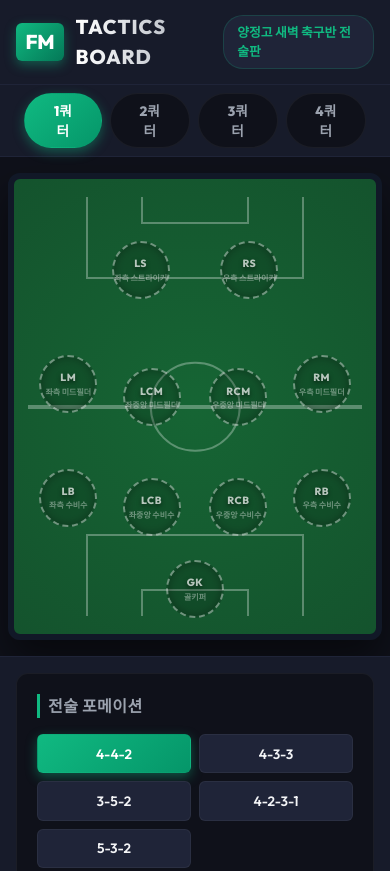
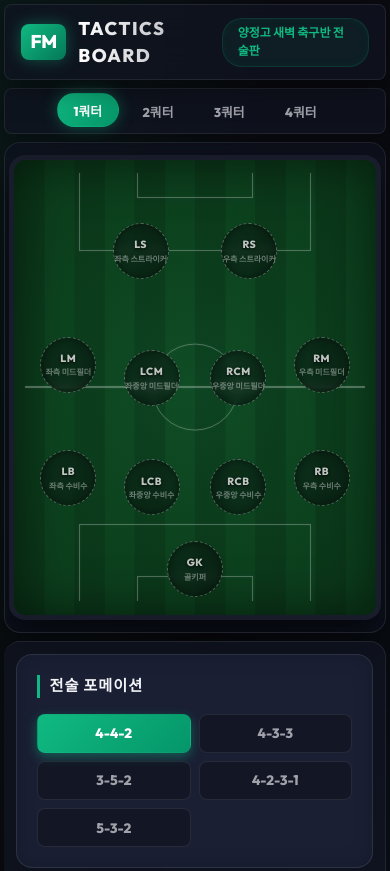
Before and after one commit to jawkimcoding/soccer, a plain HTML site: page index.html in a window 390 px wide. Shown: the top 871 px of the page. Drawn offline with Linux system fonts and the light colour scheme.

Commit message:
Design: Implement fancy visual upgrades including lawn stripe, glassmorphism panel, neon glow positions, and responsive micro-interactions

```diff
--- a/style.css
+++ b/style.css
@@ -1,29 +1,37 @@
 /* Variables & Design Tokens */
 :root {
-  --bg-primary: #0f111a;
-  --bg-secondary: #171b2a;
-  --bg-tertiary: #1f2438;
+  --bg-primary: #0a0b10;
+  --bg-secondary: rgba(17, 20, 34, 0.75);
+  --bg-tertiary: rgba(30, 35, 58, 0.85);
+  --border-light: rgba(255, 255, 255, 0.08);
+
   --text-primary: #f3f4f6;
-  --text-secondary: #9ca3af;
-  --text-muted: #6b7280;
+  --text-secondary: #a1a1aa;
+  --text-muted: #52525b;
 
-  --accent-color: #10b981; /* FM Green */
-  --accent-hover: #059669;
-  --accent-glow: rgba(16, 185, 129, 0.4);
+  /* Neon Lights */
+  --neon-green: #10b981;
+  --neon-green-glow: rgba(16, 185, 129, 0.4);
+  --neon-blue: #0ea5e9;
+  --neon-blue-glow: rgba(14, 165, 233, 0.4);
+  --neon-red: #f43f5e;
+  --neon-red-glow: rgba(244, 63, 94, 0.4);
+  --neon-yellow: #eab308;
+  --neon-yellow-glow: rgba(234, 179, 8, 0.4);
 
-  --pitch-green: #14532d;
-  --pitch-green-light: #166534;
-  --pitch-line: rgba(255, 255, 255, 0.3);
+  --pitch-green: #0b3a1a;
+  --pitch-green-light: #0f4d25;
+  --pitch-line: rgba(255, 255, 255, 0.25);
 
-  --danger-color: #ef4444;
-  --warning-color: #f59e0b;
+  --danger-color: #f43f5e;
+  --warning-color: #eab308;
   --info-color: #3b82f6;
 
-  --border-radius-sm: 6px;
-  --border-radius-md: 12px;
-  --border-radius-lg: 20px;
+  --border-radius-sm: 8px;
+  --border-radius-md: 16px;
+  --border-radius-lg: 24px;
 
-  --transition-smooth: all 0.3s cubic-bezier(0.4, 0, 0.2, 1);
+  --transition-smooth: all 0.4s cubic-bezier(0.16, 1, 0.3, 1);
 }
 
 /* Reset */
@@ -36,6 +44,9 @@
 body {
   font-family: 'Outfit', 'Noto Sans KR', sans-serif;
   background-color: var(--bg-primary);
+  background-image:
+    radial-gradient(at 0% 0%, rgba(16, 185, 129, 0.08) 0px, transparent 50%),
+    radial-gradient(at 100% 100%, rgba(14, 165, 233, 0.08) 0px, transparent 50%);
   color: var(--text-primary);
   line-height: 1.5;
   overflow-x: hidden;
@@ -49,6 +60,7 @@ body {
   height: 100vh;
   max-width: 1600px;
   margin: 0 auto;
+  padding: 0.5rem;
 }
 
 /* Header */
@@ -56,9 +68,13 @@ body {
   display: flex;
   justify-content: space-between;
   align-items: center;
-  padding: 0.8rem 2rem;
-  background-color: var(--bg-secondary);
-  border-bottom: 1px solid var(--bg-tertiary);
+  padding: 0.75rem 1.5rem;
+  background: var(--bg-secondary);
+  backdrop-filter: blur(20px);
+  border: 1px solid var(--border-light);
+  border-radius: var(--border-radius-md);
+  margin-bottom: 0.5rem;
+  box-shadow: 0 8px 32px rgba(0, 0, 0, 0.4);
   z-index: 10;
 }
 
@@ -69,51 +85,56 @@ body {
 }
 
 .logo-fm {
-  background: linear-gradient(135deg, #10b981, #047857);
+  background: linear-gradient(135deg, var(--neon-green), #047857);
   color: white;
   font-weight: 800;
-  font-size: 1.25rem;
+  font-size: 1.15rem;
   padding: 0.25rem 0.6rem;
   border-radius: var(--border-radius-sm);
   letter-spacing: -0.5px;
-  box-shadow: 0 4px 12px var(--accent-glow);
+  box-shadow: 0 0 15px var(--neon-green-glow);
 }
 
 .logo-title {
-  font-size: 1.25rem;
-  font-weight: 700;
-  letter-spacing: 1px;
+  font-size: 1.15rem;
+  font-weight: 800;
+  letter-spacing: 1.5px;
   background: linear-gradient(to right, #ffffff, var(--text-secondary));
   -webkit-background-clip: text;
   -webkit-text-fill-color: transparent;
 }
 
 .subtitle-area {
-  background-color: var(--bg-tertiary);
-  padding: 0.4rem 0.8rem;
+  background-color: rgba(16, 185, 129, 0.08);
+  padding: 0.35rem 0.9rem;
   border-radius: 20px;
-  font-size: 0.8rem;
-  font-weight: 600;
-  color: var(--accent-color);
-  border: 1px solid rgba(16, 185, 129, 0.2);
+  font-size: 0.75rem;
+  font-weight: 700;
+  color: var(--neon-green);
+  border: 1px solid rgba(16, 185, 129, 0.15);
+  box-shadow: inset 0 0 10px rgba(16, 185, 129, 0.05);
 }
 
 /* Quarter Tabs Bar */
 .quarter-tabs-bar {
   display: flex;
-  background-color: var(--bg-secondary);
-  border-bottom: 1px solid var(--bg-tertiary);
-  padding: 0.5rem 1.5rem;
-  gap: 0.5rem;
+  background: var(--bg-secondary);
+  backdrop-filter: blur(20px);
+  border: 1px solid var(--border-light);
+  border-radius: var(--border-radius-md);
+  padding: 0.4rem;
+  gap: 0.4rem;
   justify-content: center;
+  margin-bottom: 0.5rem;
+  box-shadow: 0 4px 20px rgba(0, 0, 0, 0.3);
   z-index: 9;
 }
 
 .quarter-btn {
-  background-color: var(--bg-primary);
-  border: 1px solid rgba(255, 255, 255, 0.05);
+  background: transparent;
+  border: 1px solid transparent;
   color: var(--text-secondary);
-  padding: 0.4rem 1.5rem;
+  padding: 0.4rem 1.75rem;
   font-family: inherit;
   font-size: 0.85rem;
   font-weight: 700;
@@ -124,33 +145,38 @@ body {
 
 .quarter-btn:hover {
   color: var(--text-primary);
-  border-color: rgba(255, 255, 255, 0.15);
-  background-color: var(--bg-tertiary);
+  background-color: rgba(255, 255, 255, 0.03);
 }
 
 .quarter-btn.active {
-  background: linear-gradient(135deg, var(--accent-color) 0%, var(--accent-hover) 100%);
+  background: linear-gradient(135deg, var(--neon-green) 0%, #059669 100%);
   color: white;
   border-color: transparent;
-  box-shadow: 0 4px 12px var(--accent-glow);
+  box-shadow: 0 0 15px var(--neon-green-glow);
+  transform: translateY(-1px);
 }
 
 /* Main Workspace */
 .main-content {
   display: flex;
   flex: 1;
+  gap: 0.5rem;
   overflow: hidden;
-  height: calc(100vh - 115px); /* Adjusted for header + tabs bar */
+  height: calc(100vh - 145px);
 }
 
 /* Pitch Section (Left) */
 .pitch-section {
-  flex: 1.4;
-  background-color: var(--bg-primary);
+  flex: 1.5;
+  background: var(--bg-secondary);
+  backdrop-filter: blur(20px);
+  border: 1px solid var(--border-light);
+  border-radius: var(--border-radius-lg);
+  box-shadow: 0 20px 50px rgba(0, 0, 0, 0.5);
   display: flex;
   justify-content: center;
   align-items: center;
-  padding: 1.5rem;
+  padding: 1.25rem;
   overflow: hidden;
 }
 
@@ -160,32 +186,40 @@ body {
   max-width: 680px;
   max-height: 850px;
   aspect-ratio: 4 / 5;
-  background: radial-gradient(circle, var(--pitch-green-light) 0%, var(--pitch-green) 100%);
-  border: 6px solid #111827;
+
+  /* Grass Stripe Pattern: Overlaying dark linear gradient on base green */
+  background-color: var(--pitch-green);
+  background-image:
+    linear-gradient(to right, rgba(0, 0, 0, 0.12) 50%, transparent 50%),
+    radial-gradient(circle at center, var(--pitch-green-light) 0%, var(--pitch-green) 100%);
+  background-size: 16.66% 100%, 100% 100%; /* Creates 12 distinct stripes (6 repeats of 2 stripes) */
+
+  border: 5px solid #181c2b;
   border-radius: var(--border-radius-md);
-  box-shadow: 0 20px 40px rgba(0, 0, 0, 0.5);
+  box-shadow: 0 15px 35px rgba(0, 0, 0, 0.6), inset 0 0 50px rgba(0, 0, 0, 0.5);
   position: relative;
   overflow: hidden;
 }
 
-/* Football Pitch Markings */
+/* Football Pitch Markings (Glow lines) */
 .pitch {
   width: 100%;
   height: 100%;
   position: relative;
-  padding: 4%;
+  padding: 3%;
 }
 
 .pitch-line {
   position: absolute;
-  border: 2px solid var(--pitch-line);
+  border: 1.5px solid var(--pitch-line);
   pointer-events: none;
+  filter: drop-shadow(0 0 1px rgba(255, 255, 255, 0.3));
 }
 
 .pitch-line.half-way {
   top: 50%;
-  left: 4%;
-  right: 4%;
+  left: 3%;
+  right: 3%;
   height: 0;
   transform: translateY(-50%);
 }
@@ -193,43 +227,43 @@ body {
 .pitch-line.center-circle {
   top: 50%;
   left: 50%;
-  width: 25%;
+  width: 24%;
   aspect-ratio: 1;
   border-radius: 50%;
   transform: translate(-50%, -50%);
 }
 
 .pitch-line.penalty-area {
-  left: 20%;
-  right: 20%;
-  width: 60%;
-  height: 18%;
+  left: 18%;
+  right: 18%;
+  width: 64%;
+  height: 17%;
 }
 
 .pitch-line.penalty-area.top {
-  top: 4%;
+  top: 3%;
   border-top: none;
 }
 
 .pitch-line.penalty-area.bottom {
-  bottom: 4%;
+  bottom: 3%;
   border-bottom: none;
 }
 
 .pitch-line.goal-area {
-  left: 35%;
-  right: 35%;
-  width: 30%;
-  height: 6%;
+  left: 34%;
+  right: 34%;
+  width: 32%;
+  height: 5.5%;
 }
 
 .pitch-line.goal-area.top {
-  top: 4%;
+  top: 3%;
   border-top: none;
 }
 
 .pitch-line.goal-area.bottom {
-  bottom: 4%;
+  bottom: 3%;
   border-bottom: none;
 }
 
@@ -243,18 +277,17 @@ body {
   pointer-events: none;
 }
 
-/* Interactivity Layer */
 .guides-overlay {
   pointer-events: auto;
 }
 
-/* Position Guides (Slots) */
+/* Position Guides (Slots) - Glass / Neon Dash Style */
 .position-slot {
   position: absolute;
-  width: 70px;
-  height: 70px;
+  width: 68px;
+  height: 68px;
   transform: translate(-50%, -50%);
-  border: 2px dashed rgba(255, 255, 255, 0.4);
+  border: 1.5px dashed rgba(255, 255, 255, 0.3);
   border-radius: 50%;
   display: flex;
   flex-direction: column;
@@ -262,47 +295,50 @@ body {
   justify-content: center;
   cursor: pointer;
   transition: var(--transition-smooth);
-  background-color: rgba(0, 0, 0, 0.15);
-  box-shadow: inset 0 0 10px rgba(0, 0, 0, 0.3);
+  background-color: rgba(10, 11, 16, 0.4);
+  backdrop-filter: blur(4px);
+  box-shadow: inset 0 0 8px rgba(0, 0, 0, 0.5);
 }
 
 .position-slot::before {
   content: '';
   position: absolute;
-  top: -4px;
-  left: -4px;
-  right: -4px;
-  bottom: -4px;
+  top: -3px;
+  left: -3px;
+  right: -3px;
+  bottom: -3px;
   border-radius: 50%;
-  border: 2px dashed transparent;
+  border: 1.5px dashed transparent;
   transition: var(--transition-smooth);
 }
 
-/* Highlight guides during dragging */
+/* Highlight slots when dragging over */
 .position-slot.drag-over {
-  border-color: var(--accent-color);
-  background-color: rgba(16, 185, 129, 0.2);
-  transform: translate(-50%, -50%) scale(1.15);
-  box-shadow: 0 0 15px var(--accent-glow);
+  border-color: var(--neon-green);
+  border-style: solid;
+  background-color: rgba(16, 185, 129, 0.15);
+  transform: translate(-50%, -50%) scale(1.12);
+  box-shadow: 0 0 20px rgba(16, 185, 129, 0.4), inset 0 0 10px rgba(16, 185, 129, 0.2);
 }
 
 .position-slot.drag-over::before {
-  border-color: var(--accent-color);
-  animation: pulse-ring 1.5s infinite;
+  border-color: var(--neon-green);
+  border-style: dashed;
+  animation: pulse-ring 1.8s infinite cubic-bezier(0.215, 0.610, 0.355, 1);
 }
 
 @keyframes pulse-ring {
-  0% { transform: scale(1); opacity: 1; }
+  0% { transform: scale(0.95); opacity: 0.8; }
   100% { transform: scale(1.3); opacity: 0; }
 }
 
 .position-slot-label {
   font-size: 0.75rem;
   font-weight: 800;
-  color: rgba(255, 255, 255, 0.7);
+  color: rgba(255, 255, 255, 0.75);
   letter-spacing: 0.5px;
   pointer-events: none;
-  text-shadow: 0 2px 4px rgba(0, 0, 0, 0.5);
+  text-shadow: 0 1px 3px rgba(0, 0, 0, 0.8);
 }
 
 .position-slot-role {
@@ -312,7 +348,7 @@ body {
   pointer-events: none;
 }
 
-/* Placed Player Badge */
+/* Placed Player Badge - Neon Premium Styling */
 .placed-player {
   position: absolute;
   width: 72px;
@@ -323,7 +359,7 @@ body {
   cursor: grab;
   pointer-events: auto;
   z-index: 5;
-  transition: transform 0.2s ease;
+  transition: transform 0.2s cubic-bezier(0.175, 0.885, 0.32, 1.275);
 }
 
 .placed-player:active {
@@ -334,9 +370,9 @@ body {
   width: 48px;
   height: 48px;
   border-radius: 50%;
-  background: linear-gradient(135deg, var(--bg-tertiary) 0%, var(--bg-primary) 100%);
-  border: 3px solid var(--accent-color);
-  box-shadow: 0 8px 16px rgba(0, 0, 0, 0.4), 0 0 10px var(--accent-glow);
+  background: radial-gradient(circle at 30% 30%, #2e3552 0%, #0f111a 100%);
+  border: 2px.5 solid rgba(255, 255, 255, 0.5); /* Overridden by neon class */
+  box-shadow: 0 6px 16px rgba(0, 0, 0, 0.5);
   display: flex;
   align-items: center;
   justify-content: center;
@@ -344,32 +380,63 @@ body {
   transition: var(--transition-smooth);
 }
 
+/* Placed player shirt icon styling */
 .placed-player-card::after {
   content: '👕';
-  font-size: 1.4rem;
+  font-size: 1.35rem;
+  filter: drop-shadow(0 2px 4px rgba(0, 0, 0, 0.5));
+}
+
+/* Neon Glow classes according to position codes */
+.placed-player.neon-gk .placed-player-card {
+  border-color: var(--neon-yellow);
+  box-shadow: 0 6px 15px rgba(0, 0, 0, 0.4), 0 0 12px var(--neon-yellow-glow);
+}
+.placed-player.neon-df .placed-player-card {
+  border-color: var(--neon-blue);
+  box-shadow: 0 6px 15px rgba(0, 0, 0, 0.4), 0 0 12px var(--neon-blue-glow);
+}
+.placed-player.neon-mf .placed-player-card {
+  border-color: var(--neon-green);
+  box-shadow: 0 6px 15px rgba(0, 0, 0, 0.4), 0 0 12px var(--neon-green-glow);
+}
+.placed-player.neon-fw .placed-player-card {
+  border-color: var(--neon-red);
+  box-shadow: 0 6px 15px rgba(0, 0, 0, 0.4), 0 0 12px var(--neon-red-glow);
 }
 
 .placed-player-name {
   margin-top: 6px;
-  font-size: 0.75rem;
+  font-size: 0.72rem;
   font-weight: 700;
   color: white;
-  background-color: rgba(15, 17, 26, 0.95);
+  background-color: rgba(10, 11, 16, 0.9);
+  backdrop-filter: blur(4px);
   padding: 2px 6px;
   border-radius: 4px;
-  border: 1px solid rgba(255, 255, 255, 0.1);
+  border: 1px solid rgba(255, 255, 255, 0.08);
   text-align: center;
   white-space: nowrap;
-  max-width: 85px;
+  max-width: 82px;
   overflow: hidden;
   text-overflow: ellipsis;
-  box-shadow: 0 4px 6px rgba(0, 0, 0, 0.3);
+  box-shadow: 0 4px 10px rgba(0, 0, 0, 0.4);
+  text-shadow: 0 1px 2px rgba(0, 0, 0, 0.5);
+}
+
+.placed-player:hover {
+  transform: translate(-50%, -50%) scale(1.12);
+  z-index: 10;
 }
 
 .placed-player:hover .placed-player-card {
-  transform: scale(1.1);
-  box-shadow: 0 12px 20px rgba(0, 0, 0, 0.5), 0 0 15px var(--accent-color);
+  background: radial-gradient(circle at 30% 30%, #3e4870 0%, #151826 100%);
 }
+
+.placed-player.neon-gk:hover .placed-player-card { box-shadow: 0 10px 22px rgba(0,0,0,0.6), 0 0 18px var(--neon-yellow); }
+.placed-player.neon-df:hover .placed-player-card { box-shadow: 0 10px 22px rgba(0,0,0,0.6), 0 0 18px var(--neon-blue); }
+.placed-player.neon-mf:hover .placed-player-card { box-shadow: 0 10px 22px rgba(0,0,0,0.6), 0 0 18px var(--neon-green); }
+.placed-player.neon-fw:hover .placed-player-card { box-shadow: 0 10px 22px rgba(0,0,0,0.6), 0 0 18px var(--neon-red); }
 
 /* Remove button for placed player */
 .remove-player-btn {
@@ -400,34 +467,38 @@ body {
   transform: scale(1);
 }
 
-/* Control & Squad Panel (Right) */
+/* Control & Squad Panel (Right) - Glassmorphism style */
 .control-section {
   flex: 0.8;
-  background-color: var(--bg-secondary);
-  border-left: 1px solid var(--bg-tertiary);
+  background: var(--bg-secondary);
+  backdrop-filter: blur(20px);
+  border: 1px solid var(--border-light);
+  border-radius: var(--border-radius-lg);
+  box-shadow: 0 8px 32px rgba(0, 0, 0, 0.4);
   display: flex;
   flex-direction: column;
-  padding: 1.5rem;
-  gap: 1.5rem;
+  padding: 1.25rem;
+  gap: 1.25rem;
   overflow-y: auto;
 }
 
 .panel {
-  background-color: var(--bg-primary);
-  border: 1px solid rgba(255, 255, 255, 0.05);
+  background: var(--bg-tertiary);
+  border: 1px solid var(--border-light);
   border-radius: var(--border-radius-md);
   padding: 1.25rem;
+  box-shadow: inset 0 0 20px rgba(0, 0, 0, 0.2);
 }
 
 .panel-title {
-  font-size: 1rem;
-  font-weight: 700;
+  font-size: 0.95rem;
+  font-weight: 800;
   text-transform: uppercase;
-  letter-spacing: 0.5px;
-  color: var(--text-secondary);
+  letter-spacing: 1px;
+  color: var(--text-primary);
   margin-bottom: 1rem;
-  border-left: 3px solid var(--accent-color);
-  padding-left: 0.5rem;
+  border-left: 3.5px solid var(--neon-green);
+  padding-left: 0.6rem;
 }
 
 .panel-header {
@@ -449,37 +520,38 @@ body {
 }
 
 .tactics-btn {
-  background-color: var(--bg-tertiary);
-  border: 1px solid rgba(255, 255, 255, 0.05);
-  color: var(--text-primary);
+  background-color: rgba(10, 11, 16, 0.4);
+  border: 1px solid var(--border-light);
+  color: var(--text-secondary);
   padding: 0.6rem 0.5rem;
   border-radius: var(--border-radius-sm);
   font-family: inherit;
-  font-weight: 600;
+  font-weight: 700;
   font-size: 0.85rem;
   cursor: pointer;
   transition: var(--transition-smooth);
 }
 
 .tactics-btn:hover {
-  background-color: rgba(16, 185, 129, 0.1);
-  border-color: rgba(16, 185, 129, 0.3);
-  color: var(--accent-color);
+  background-color: rgba(16, 185, 129, 0.08);
+  border-color: rgba(16, 185, 129, 0.25);
+  color: var(--neon-green);
+  transform: translateY(-1px);
 }
 
 .tactics-btn.active {
-  background: linear-gradient(135deg, var(--accent-color) 0%, var(--accent-hover) 100%);
+  background: linear-gradient(135deg, var(--neon-green) 0%, #059669 100%);
   color: white;
   border-color: transparent;
-  box-shadow: 0 4px 12px var(--accent-glow);
+  box-shadow: 0 4px 12px var(--neon-green-glow);
 }
 
 /* Search input */
 .search-input {
-  background-color: var(--bg-tertiary);
-  border: 1px solid rgba(255, 255, 255, 0.05);
+  background-color: rgba(10, 11, 16, 0.5);
+  border: 1px solid var(--border-light);
   color: white;
-  padding: 0.6rem 0.8rem;
+  padding: 0.65rem 0.9rem;
   border-radius: var(--border-radius-sm);
   font-family: inherit;
   font-size: 0.85rem;
@@ -489,8 +561,9 @@ body {
 }
 
 .search-input:focus {
-  border-color: var(--accent-color);
-  box-shadow: 0 0 8px rgba(16, 185, 129, 0.2);
+  border-color: var(--neon-green);
+  background-color: rgba(10, 11, 16, 0.7);
+  box-shadow: 0 0 10px rgba(16, 185, 129, 0.15);
 }
 
 /* Squad List Pool */
@@ -508,23 +581,23 @@ body {
   width: 6px;
 }
 .squad-list::-webkit-scrollbar-track, .control-section::-webkit-scrollbar-track {
-  background: var(--bg-primary);
+  background: transparent;
 }
 .squad-list::-webkit-scrollbar-thumb, .control-section::-webkit-scrollbar-thumb {
-  background: var(--bg-tertiary);
+  background: rgba(255, 255, 255, 0.08);
   border-radius: 3px;
 }
 
 .squad-list::-webkit-scrollbar-thumb:hover, .control-section::-webkit-scrollbar-thumb:hover {
-  background: var(--text-muted);
+  background: rgba(255, 255, 255, 0.2);
 }
 
-/* Squad Player Cards */
+/* Squad Player Cards - Glass Card with dynamic interactive hover */
 .player-card {
-  background-color: var(--bg-tertiary);
-  border: 1px solid rgba(255, 255, 255, 0.03);
+  background-color: rgba(10, 11, 16, 0.35);
+  border: 1px solid var(--border-light);
   border-radius: var(--border-radius-sm);
-  padding: 0.6rem 0.75rem;
+  padding: 0.65rem 0.8rem;
   display: flex;
   align-items: center;
   gap: 0.5rem;
@@ -538,26 +611,29 @@ body {
 }
 
 .player-card:hover {
-  background-color: var(--bg-secondary);
-  border-color: rgba(255, 255, 255, 0.1);
+  background-color: rgba(255, 255, 255, 0.03);
+  border-color: rgba(255, 255, 255, 0.18);
   transform: translateY(-2px);
+  box-shadow: 0 4px 12px rgba(0, 0, 0, 0.3);
 }
 
 .player-card.placed {
-  opacity: 0.4;
+  opacity: 0.25;
   cursor: not-allowed;
   pointer-events: none;
   border-color: transparent;
-  background-color: rgba(0, 0, 0, 0.1);
+  background-color: rgba(0, 0, 0, 0.2);
 }
 
 .player-card-icon {
   font-size: 1.1rem;
+  filter: drop-shadow(0 2px 4px rgba(0, 0, 0, 0.3));
 }
 
 .player-card-name {
   font-size: 0.85rem;
   font-weight: 600;
+  color: var(--text-primary);
   overflow: hidden;
   text-overflow: ellipsis;
   white-space: nowrap;
@@ -578,9 +654,9 @@ body {
 
 .reset-button {
   width: 100%;
-  background-color: var(--bg-tertiary);
-  color: var(--text-secondary);
-  border: 1px solid rgba(255, 255, 255, 0.05);
+  background-color: rgba(244, 63, 94, 0.08);
+  color: var(--danger-color);
+  border: 1px solid rgba(244, 63, 94, 0.2);
   padding: 0.9rem;
   border-radius: var(--border-radius-md);
   font-family: inherit;
@@ -595,10 +671,10 @@ body {
 }
 
 .reset-button:hover {
-  background-color: var(--danger-color);
+  background: linear-gradient(135deg, var(--danger-color) 0%, #e11d48 100%);
   color: white;
   border-color: transparent;
-  box-shadow: 0 8px 20px rgba(239, 68, 68, 0.4);
+  box-shadow: 0 8px 24px rgba(244, 63, 94, 0.4);
   transform: translateY(-2px);
 }
 
@@ -626,10 +702,22 @@ body {
 
   .app-container {
     height: auto;
+    padding: 0.25rem;
   }
 
   .main-header {
-    padding: 0.75rem 1rem;
+    padding: 0.6rem 1rem;
+    border-radius: var(--border-radius-sm);
+  }
+
+  .quarter-tabs-bar {
+    padding: 0.3rem;
+    border-radius: var(--border-radius-sm);
+  }
+
+  .quarter-btn {
+    padding: 0.4rem 1rem;
+    font-size: 0.8rem;
   }
 
   .main-content {
@@ -641,8 +729,9 @@ body {
   .pitch-section {
     flex: none;
     width: 100%;
-    padding: 1rem 0.5rem;
+    padding: 0.75rem 0.25rem;
     height: auto;
+    border-radius: var(--border-radius-md);
   }
 
   .pitch-container {
@@ -655,9 +744,10 @@ body {
     flex: none;
     width: 100%;
     border-left: none;
-    border-top: 1px solid var(--bg-tertiary);
-    padding: 1rem;
+    border-top: 1px solid var(--border-light);
+    padding: 0.75rem;
     overflow-y: visible;
+    border-radius: var(--border-radius-md);
   }
 
   .squad-list {
@@ -671,23 +761,27 @@ body {
 
   /* Make placed player card responsive to touch sizes */
   .placed-player {
-    width: 64px;
+    width: 60px;
   }
 
   .placed-player-card {
-    width: 40px;
-    height: 40px;
+    width: 38px;
+    height: 38px;
+  }
+
+  .placed-player-card::after {
+    font-size: 1.1rem;
   }
 
   .placed-player-name {
-    font-size: 0.65rem;
+    font-size: 0.62rem;
     padding: 1px 4px;
-    max-width: 70px;
+    max-width: 68px;
   }
 
   .position-slot {
-    width: 58px;
-    height: 58px;
+    width: 56px;
+    height: 56px;
   }
 
   .position-slot-label {
```
Also changed, not shown: app.js (+13 -1 lines).
